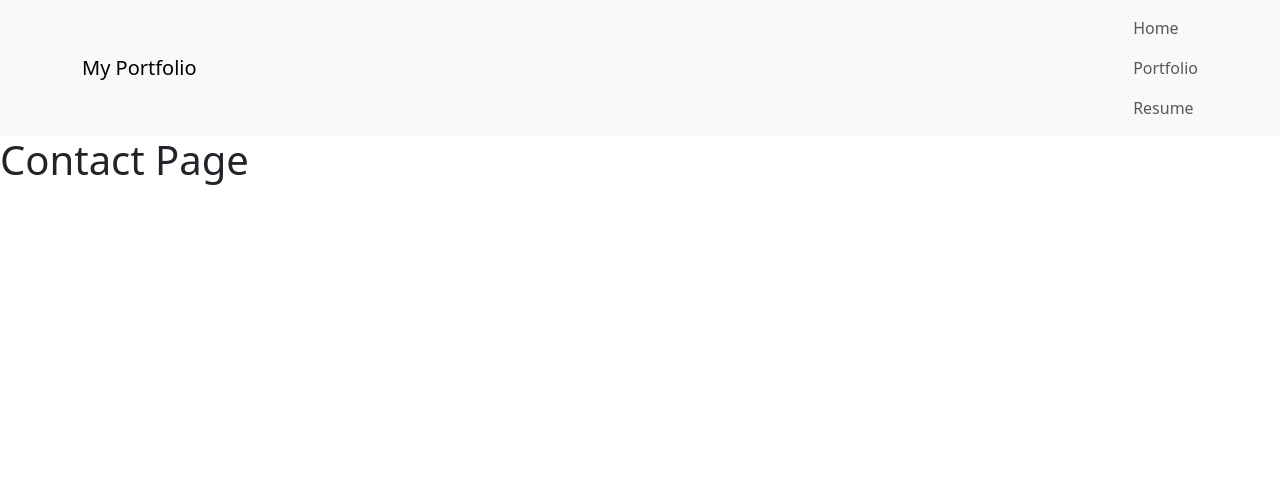
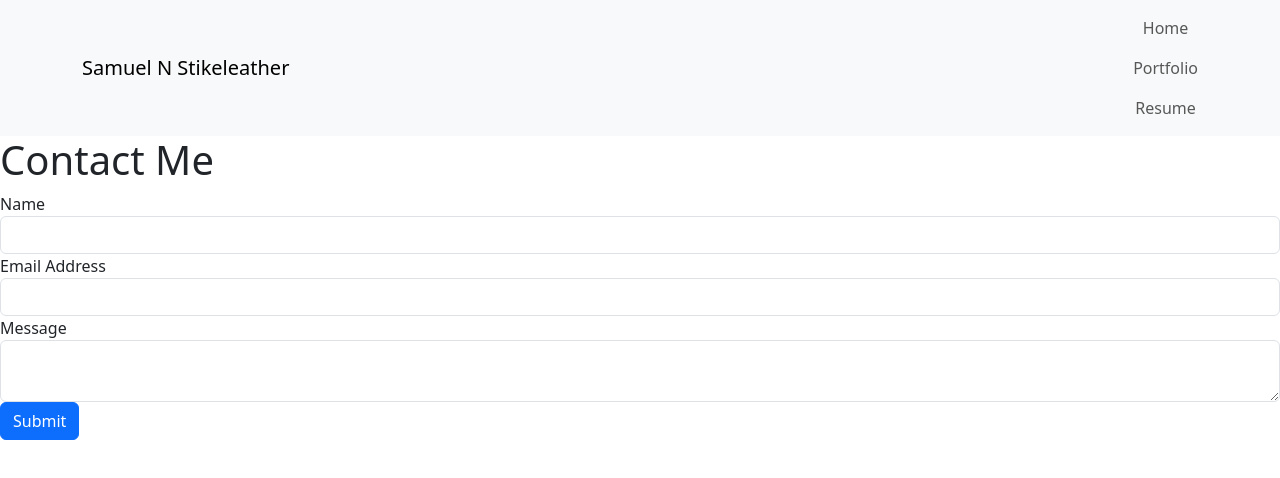
Before and after one commit to sam-stikeleather/Challenge-20-Portfolio, a React (Create React App) app: page /contact in a window 1280 px wide. Shown: the top 478 px of the page. Built offline with nearby package versions, Linux system fonts and the light colour scheme; the HTML template or start-up script is replaced by a standard one.

Commit message:
added contact me form to the contact page and saved input to local

```diff
--- a/src/App.css
+++ b/src/App.css
@@ -0,0 +1,4 @@
+.navbar-nav {
+    display: flex;
+    align-items: center;
+  }
--- a/src/components/Contact.js
+++ b/src/components/Contact.js
@@ -1,12 +1,15 @@
 import React from 'react';
 import Header from '../components/Header';
+import ContactForm from '../components/ContactForm';
 
 const Contact = () => {
   return (
     <div>
     <Header page="contact" />
-    {/*content */}
-    <h1>Contact Page</h1>
+    <div>
+    <h1>Contact Me</h1>
+    <ContactForm />
+    </div>
   </div>
   );
 };
--- /dev/null
+++ b/src/components/ContactForm.js
@@ -0,0 +1,67 @@
+import React, { useState } from 'react';
+
+const ContactForm = () => {
+  const [formData, setFormData] = useState({
+    name: '',
+    email: '',
+    message: '',
+  });
+
+  const handleChange = (e) => {
+    setFormData({
+      ...formData,
+      [e.target.name]: e.target.value,
+    });
+  };
+
+  const handleSubmit = (e) => {
+    e.preventDefault();
+    // Save the form data to local storage or perform any other action
+    console.log(formData);
+  };
+
+  return (
+    <form onSubmit={handleSubmit}>
+      <div className="form-group">
+        <label htmlFor="name">Name</label>
+        <input
+          type="text"
+          id="name"
+          name="name"
+          value={formData.name}
+          onChange={handleChange}
+          className="form-control"
+          required
+        />
+      </div>
+      <div className="form-group">
+        <label htmlFor="email">Email Address</label>
+        <input
+          type="email"
+          id="email"
+          name="email"
+          value={formData.email}
+          onChange={handleChange}
+          className="form-control"
+          required
+        />
+      </div>
+      <div className="form-group">
+        <label htmlFor="message">Message</label>
+        <textarea
+          id="message"
+          name="message"
+          value={formData.message}
+          onChange={handleChange}
+          className="form-control"
+          required
+        />
+      </div>
+      <button type="submit" className="btn btn-primary">
+        Submit
+      </button>
+    </form>
+  );
+};
+
+export default ContactForm;
--- a/src/components/Header.js
+++ b/src/components/Header.js
@@ -11,8 +11,8 @@ const Header = ({ page }) => {
   return (
     <header className="navbar navbar-light bg-light">
       <div className="container">
-      <div className="navbar-brand">My Portfolio</div>
-      <ul className="navbar-nav">
+        <div className="navbar-brand">Samuel N Stikeleather</div>
+        <ul className="navbar-nav ml-auto">
           {page !== 'welcome' && ( // Only show Home button if not on the Home page
             <li className="nav-item">
               <Link to="/" className="nav-link">
--- a/src/components/Portfolio.js
+++ b/src/components/Portfolio.js
@@ -5,7 +5,7 @@ const Portfolio = () => {
   return (
   <div>
     <Header page="portfolio" />
-    {/* content */}
+    <h1>Portfolio</h1>
 </div>
 );
 };
--- a/src/components/Resume.js
+++ b/src/components/Resume.js
@@ -6,7 +6,7 @@ const Resume = () => {
     <div>
       <Header page="resume" />
       {/* content */}
-      <h1>Resume Page</h1>
+      <h1>Resume</h1>
     </div>
   );
 };
--- a/src/components/Welcome.js
+++ b/src/components/Welcome.js
@@ -6,9 +6,8 @@ const Welcome = () => {
     <div>
       <Header page="welcome" />
       <div className="welcome-page">
-        <h1>Thank you for coming</h1>
+        <h1>About Me</h1>
         <div className="buttons">
-          {/* Buttons for Portfolio, Contact, and Resume */}
         </div>
       </div>
     </div>
```
Lines whose indentation alone changed are shown as unchanged.
